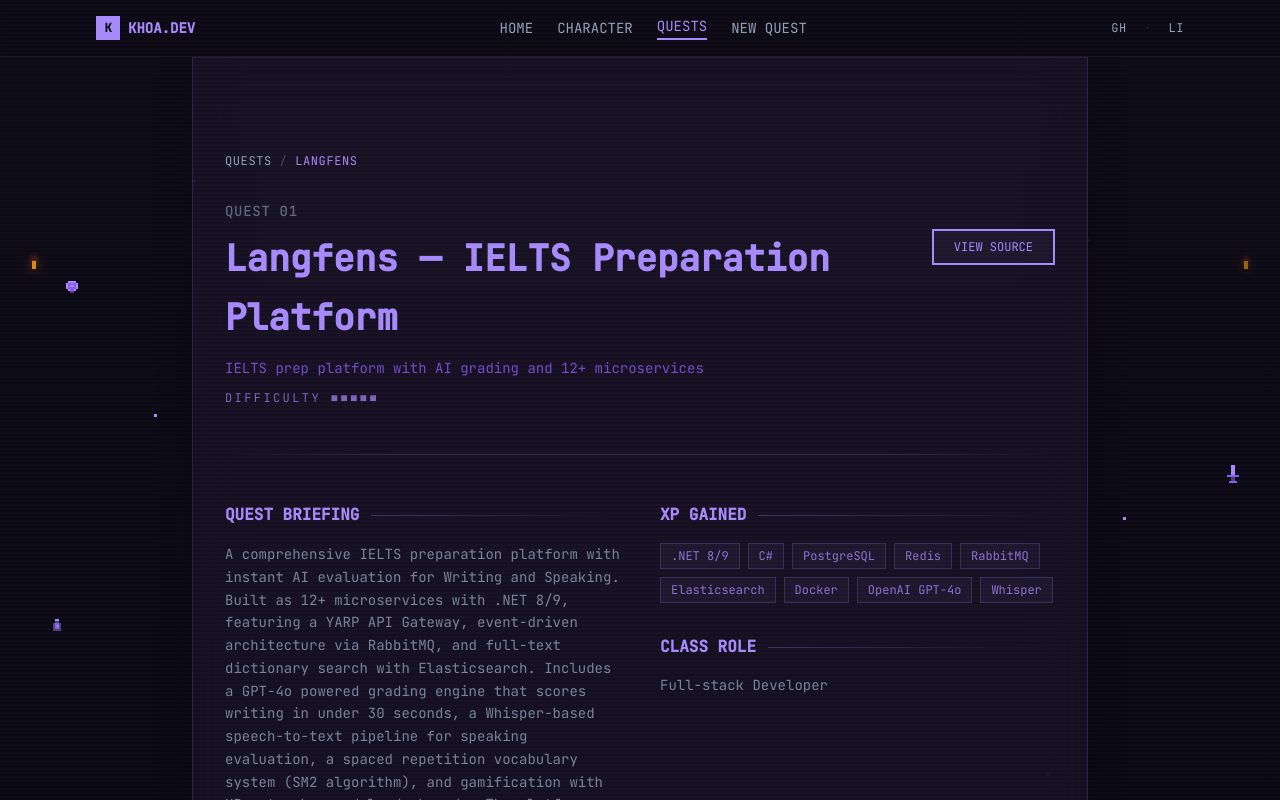
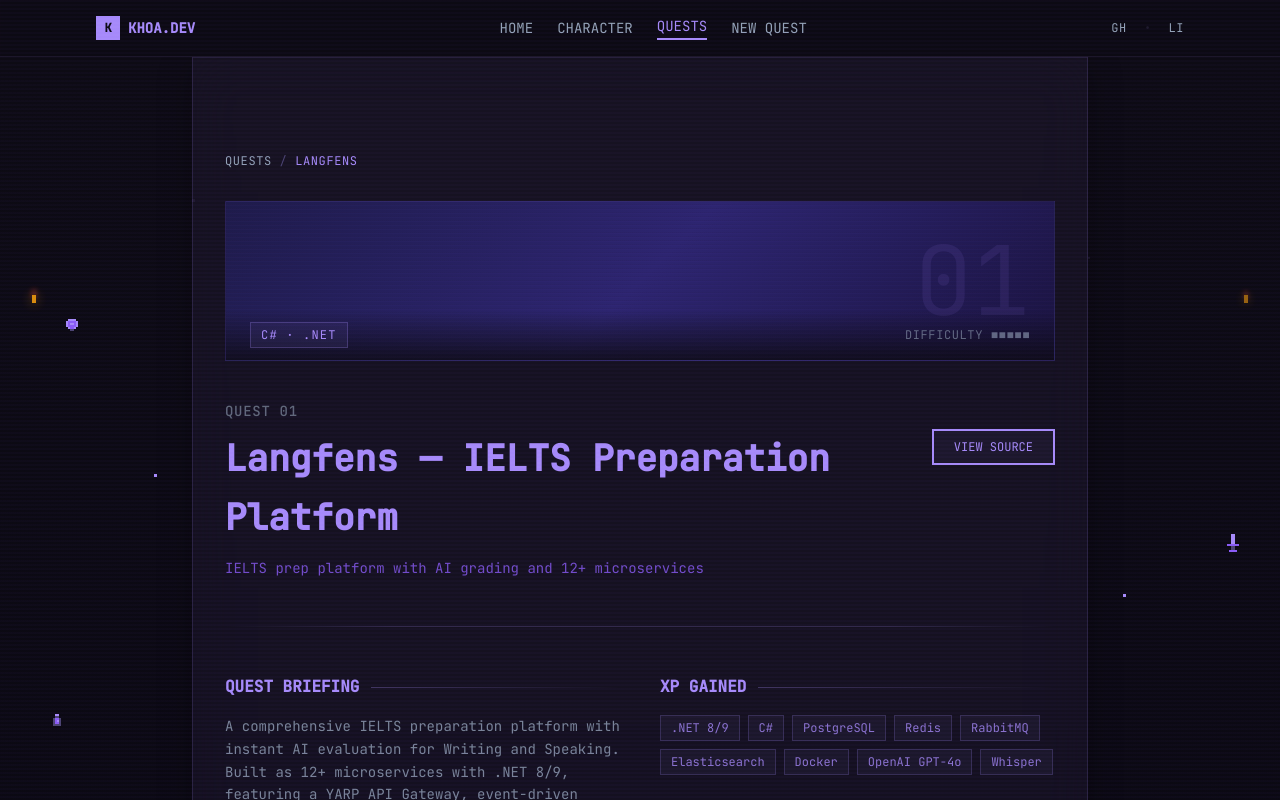
Before and after one commit to minkhoaa/porfolio, a Next.js app: page /projects/langfens-microservice in a window 1280 px wide. Shown: the top 800 px of the page. Built offline with nearby package versions, Linux system fonts and the light colour scheme.

Commit message:
Add visual banner to project detail page

```diff
--- a/src/app/projects/[slug]/page.tsx
+++ b/src/app/projects/[slug]/page.tsx
@@ -9,6 +9,24 @@ import { projects, getProjectBySlug, DifficultyLevel } from "@/data/projects";
 interface Props {
   params: Promise<{ slug: string }>;
 }
+
+const langConfig = {
+  csharp: {
+    gradient: "linear-gradient(135deg, #1e1b4b 0%, #2d2570 50%, #1a1340 100%)",
+    accentColor: "#a78bfa",
+    label: "C# · .NET",
+  },
+  typescript: {
+    gradient: "linear-gradient(135deg, #0c1a2e 0%, #0f3460 50%, #091525 100%)",
+    accentColor: "#38bdf8",
+    label: "TypeScript",
+  },
+  java: {
+    gradient: "linear-gradient(135deg, #1c0a00 0%, #431407 50%, #160700 100%)",
+    accentColor: "#fb923c",
+    label: "Java",
+  },
+} as const;
 
 function renderDifficulty(level: DifficultyLevel): string {
   return "■".repeat(level) + "□".repeat(5 - level);
@@ -38,6 +56,7 @@ export default async function ProjectDetailPage({ params }: Props) {
   const prev = currentIndex > 0 ? sortedProjects[currentIndex - 1] : null;
   const next = currentIndex < sortedProjects.length - 1 ? sortedProjects[currentIndex + 1] : null;
   const questNumber = String(project.order).padStart(2, "0");
+  const lang = langConfig[project.language];
 
   return (
     <div className="relative">
@@ -50,13 +69,47 @@ export default async function ProjectDetailPage({ params }: Props) {
         <span className="text-retro-amber">{project.shortName}</span>
       </div>
 
+      {/* Visual quest banner */}
+      <div
+        className="relative h-40 mb-10 overflow-hidden border border-retro-brown/20"
+        style={{ background: lang.gradient }}
+      >
+        <div
+          className="absolute inset-0 pointer-events-none"
+          style={{ backgroundImage: "repeating-linear-gradient(0deg, transparent, transparent 3px, rgba(0,0,0,0.07) 3px, rgba(0,0,0,0.07) 4px)" }}
+        />
+        {project.screenshot && (
+          <img src={project.screenshot} alt={project.name} className="absolute inset-0 w-full h-full object-cover opacity-50" />
+        )}
+        <span
+          className="absolute right-6 top-1/2 -translate-y-1/2 font-pixel text-8xl select-none"
+          style={{ color: `${lang.accentColor}18` }}
+        >
+          {questNumber}
+        </span>
+        <div
+          className="absolute bottom-0 left-0 right-0 px-6 py-3 flex items-center gap-4"
+          style={{ background: "linear-gradient(to top, rgba(13,11,20,0.85) 0%, transparent 100%)" }}
+        >
+          <span
+            className="font-pixel text-xs tracking-widest px-2.5 py-1 border"
+            style={{ color: lang.accentColor, borderColor: `${lang.accentColor}40`, backgroundColor: `${lang.accentColor}12` }}
+          >
+            {lang.label}
+          </span>
+          <span className="font-mono text-xs text-retro-muted/60 ml-auto tracking-wider">
+            DIFFICULTY {renderDifficulty(project.difficulty)}
+          </span>
+        </div>
+      </div>
+
       <p className="font-pixel text-sm font-medium text-retro-muted/60 mb-2 tracking-wider">QUEST {questNumber}</p>
 
       <div className="flex flex-col sm:flex-row justify-between items-start gap-6">
         <div>
           <h1 className="font-pixel text-3xl sm:text-4xl font-bold text-retro-amber leading-relaxed">{project.name}</h1>
           <p className="font-mono text-sm text-retro-orange/80 mt-3">{project.description}</p>
-          <p className="font-mono text-xs text-retro-amber/70 mt-3 tracking-[0.2em]">DIFFICULTY {renderDifficulty(project.difficulty)}</p>
+
         </div>
         <div className="flex gap-3 shrink-0">
           <a href={project.github} target="_blank" rel="noopener noreferrer" className="border-2 border-retro-amber px-5 py-2 font-mono text-xs text-retro-amber bg-retro-amber/5 hover:bg-retro-amber/15 transition-all duration-300 hover:shadow-[0_0_20px_rgba(167,139,250,0.15)]">VIEW SOURCE</a>
```
